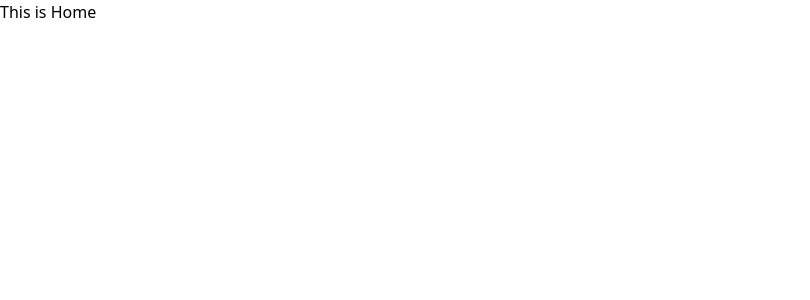
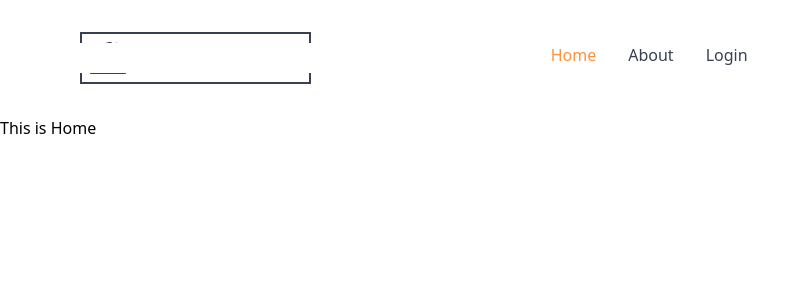
Before and after one commit to shovasarker/the-grand-hotel, a React (Create React App) app: page / in a window 1280 px wide. Shown: the top 300 px of the page, without its empty margins (0-810 px from the left). Built offline with nearby package versions, Linux system fonts and the light colour scheme.

Commit message:
Header Component added with Logo,Menu,MenuButton and CustomLink components Help

```diff
--- a/package.json
+++ b/package.json
@@ -11,6 +11,7 @@
     "postcss": "^8.4.12",
     "react": "^18.0.0",
     "react-dom": "^18.0.0",
+    "react-icons": "^4.3.1",
     "react-router-dom": "^6.3.0",
     "react-scripts": "5.0.0",
     "tailwindcss": "^3.0.23",
--- a/public/index.html
+++ b/public/index.html
@@ -22,6 +22,10 @@
       work correctly both with client-side routing and a non-root public URL.
       Learn how to configure a non-root public URL by running `npm run build`.
     -->
+    <link rel="preconnect" href="https://fonts.googleapis.com">
+    <link rel="preconnect" href="https://fonts.gstatic.com" crossorigin>
+    <link href="https://fonts.googleapis.com/css2?family=Amatic+SC:wght@700&family=Lato:wght@400;700&display=swap"
+      rel="stylesheet">
     <title>The Grand Hotel</title>
   </head>
 
--- a/src/App.js
+++ b/src/App.js
@@ -2,10 +2,12 @@ import React from 'react'
 import { Routes, Route } from 'react-router-dom'
 import Home from './pages/Home/Home'
 import NotFound from './pages/NotFound'
+import Header from './pages/shared/Header/Header'
 
 function App() {
   return (
     <div>
+      <Header />
       <Routes>
         <Route path='/' element={<Home />} />
         <Route path='*' element={<NotFound />} />
--- /dev/null
+++ b/src/contexts/MenuContext.js
@@ -0,0 +1,14 @@
+const { createContext, useState } = require('react')
+
+const MenuContext = createContext()
+
+export const MenuProvider = ({ children }) => {
+  const [isOpen, setIsOpen] = useState(false)
+  return (
+    <MenuContext.Provider value={{ isOpen, setIsOpen }}>
+      {children}
+    </MenuContext.Provider>
+  )
+}
+
+export default MenuContext
--- /dev/null
+++ b/src/pages/shared/Header/Header/index.jsx
@@ -0,0 +1,15 @@
+import React from 'react'
+import { MenuProvider } from '../../../../contexts/MenuContext'
+import Navbar from '../components/Navbar'
+
+const Header = () => {
+  return (
+    <header>
+      <MenuProvider>
+        <Navbar />
+      </MenuProvider>
+    </header>
+  )
+}
+
+export default Header
--- /dev/null
+++ b/src/pages/shared/Header/components/CustomLink/index.jsx
@@ -0,0 +1,22 @@
+import React from 'react'
+import { Link, useMatch, useResolvedPath } from 'react-router-dom'
+
+const CustomLink = ({ children, to, onClick }) => {
+  const { pathname } = useResolvedPath(to)
+  const match = useMatch({ path: pathname, end: true })
+  return (
+    <Link
+      to={to}
+      onClick={onClick}
+      className={`text-base font-medium ${
+        match
+          ? 'text-orange-400  hover:border-b-orange-400'
+          : 'text-gray-700 hover:border-b-gray-700'
+      }  hover:opacity-70 border-b-2 px-2 pb-1 border-b-transparent transition-all duration-300`}
+    >
+      {children}
+    </Link>
+  )
+}
+
+export default CustomLink
--- /dev/null
+++ b/src/pages/shared/Header/components/Logo/index.jsx
@@ -0,0 +1,19 @@
+import React from 'react'
+import { Link } from 'react-router-dom'
+import { FaUmbrellaBeach } from 'react-icons/fa'
+
+const Logo = ({ name, to }) => {
+  return (
+    <Link
+      to={to}
+      className='flex justify-center items-center flex-shrink-0 gap-2 px-2 py-1 text-gray-700 border-2 border-gray-700'
+    >
+      <FaUmbrellaBeach className='w-8 h-8 md:w-9 md:h-9 lg:w-10 lg:h-10' />
+      <span className='font-amatic font-bold text-2xl md:text-3xl lg:text-4xl'>
+        {name}
+      </span>
+    </Link>
+  )
+}
+
+export default Logo
--- /dev/null
+++ b/src/pages/shared/Header/components/Menu/index.jsx
@@ -0,0 +1,29 @@
+import React, { useContext } from 'react'
+import MenuContext from '../../../../../contexts/MenuContext'
+import CustomLink from '../CustomLink'
+
+const Menu = () => {
+  const { isOpen, setIsOpen } = useContext(MenuContext)
+  const handleCloseMenu = () => {
+    setIsOpen(false)
+  }
+  return (
+    <div
+      className={`w-full flex flex-col md:flex-row justify-end items-center gap-4 absolute md:static bg-white left-1/2 -translate-x-1/2 ${
+        isOpen ? 'top-20' : '-top-40'
+      } transition-all duration-300`}
+    >
+      <CustomLink to={'/'} onClick={handleCloseMenu}>
+        Home
+      </CustomLink>
+      <CustomLink to={'/about'} onClick={handleCloseMenu}>
+        About
+      </CustomLink>
+      <CustomLink to={'/login'} onClick={handleCloseMenu}>
+        Login
+      </CustomLink>
+    </div>
+  )
+}
+
+export default Menu
--- /dev/null
+++ b/src/pages/shared/Header/components/MenuButton/index.jsx
@@ -0,0 +1,22 @@
+import React, { useContext } from 'react'
+import { AiOutlineMenu } from 'react-icons/ai'
+import { GiTireIronCross } from 'react-icons/gi'
+import MenuContext from '../../../../../contexts/MenuContext'
+
+const MenuButton = () => {
+  const { isOpen, setIsOpen } = useContext(MenuContext)
+  return (
+    <button
+      onClick={() => setIsOpen(!isOpen)}
+      className='md:hidden z-30 px-4 py-2 text-gray-700 shadow-lg border border-gray-700 active:shadow-2xl'
+    >
+      {isOpen ? (
+        <GiTireIronCross className='w-4 h-4' />
+      ) : (
+        <AiOutlineMenu className='w-4 h-4' />
+      )}
+    </button>
+  )
+}
+
+export default MenuButton
--- /dev/null
+++ b/src/pages/shared/Header/components/Navbar/index.jsx
@@ -0,0 +1,18 @@
+import React from 'react'
+import Logo from '../Logo'
+import Menu from '../Menu'
+import MenuButton from '../MenuButton'
+
+const Navbar = () => {
+  return (
+    <nav className='container px-6 md:px-10 lg:px-16 xl:px-20 h-20 md:h-auto py-5 md:py-8 '>
+      <div className='flex justify-between items-center'>
+        <Logo name={'The Grand Hotel'} to={'/'} />
+        <MenuButton />
+        <Menu />
+      </div>
+    </nav>
+  )
+}
+
+export default Navbar
--- a/tailwind.config.js
+++ b/tailwind.config.js
@@ -5,6 +5,10 @@ module.exports = {
       container: {
         center: true,
       },
+      fontFamily: {
+        lato: ['Lato', 'sans - serif'],
+        amatic: ['Amatic SC', 'cursive'],
+      },
     },
   },
   plugins: [],
```
Also changed, not shown: 1 other file (tests, documents, lock files or other folders).
